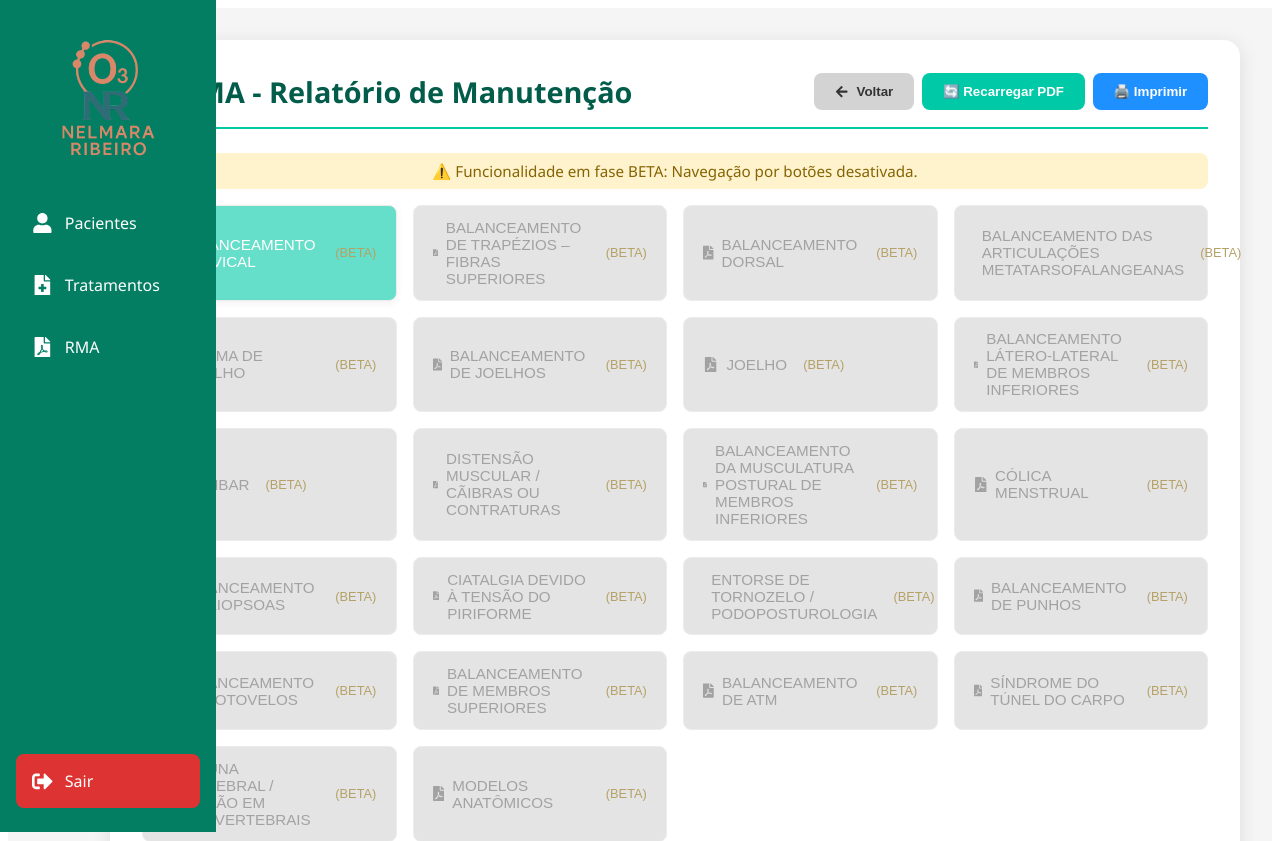
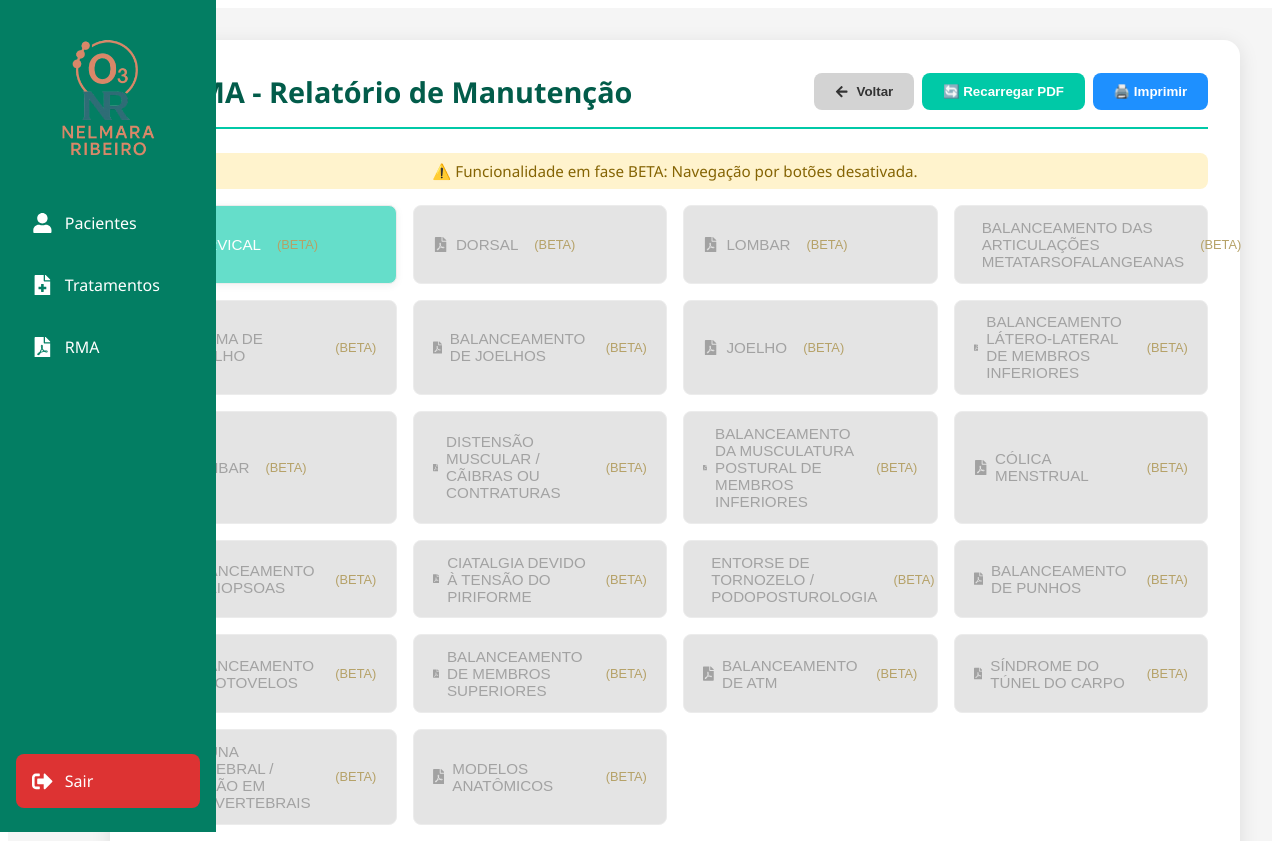
Before and after one commit to nszandrew/desktop-nelmara-electron, a React (Vite) app: page /rma in a window 1280 px wide. Shown: the top 841 px of the page. Built offline with nearby package versions, Linux system fonts and the light colour scheme; no server answers.

Commit message:
fix: bugs

```diff
--- a/src/pages/RmaPage.jsx
+++ b/src/pages/RmaPage.jsx
@@ -13,9 +13,9 @@ export default function RmaPage() {
   const iframeRef = useRef(null);
 
   const rmaPages = [
-    { id: 1, page: 25, title: "BALANCEAMENTO CERVICAL" },
-    { id: 2, page: 26, title: "BALANCEAMENTO DE TRAPÉZIOS – FIBRAS SUPERIORES" },
-    { id: 3, page: 27, title: "BALANCEAMENTO DORSAL" },
+    { id: 1, page: 25, title: "CERVICAL" },
+    { id: 2, page: 26, title: "DORSAL" },
+    { id: 3, page: 27, title: "LOMBAR" },
     { id: 4, page: 28, title: "BALANCEAMENTO DAS ARTICULAÇÕES METATARSOFALANGEANAS" },
     { id: 5, page: 29, title: "EDEMA DE JOELHO" },
     { id: 6, page: 30, title: "BALANCEAMENTO DE JOELHOS" },
```
Also changed, not shown: 1 other file (tests, documents, lock files or other folders).
